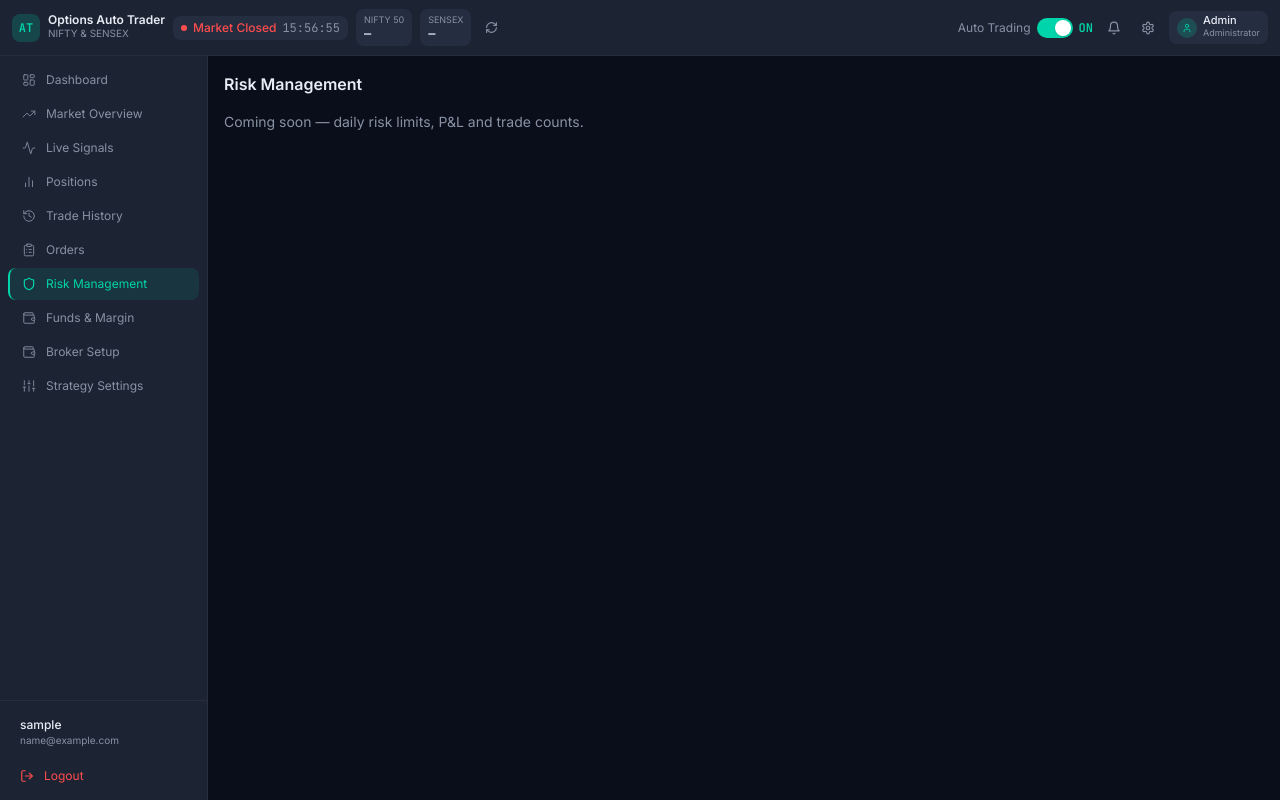
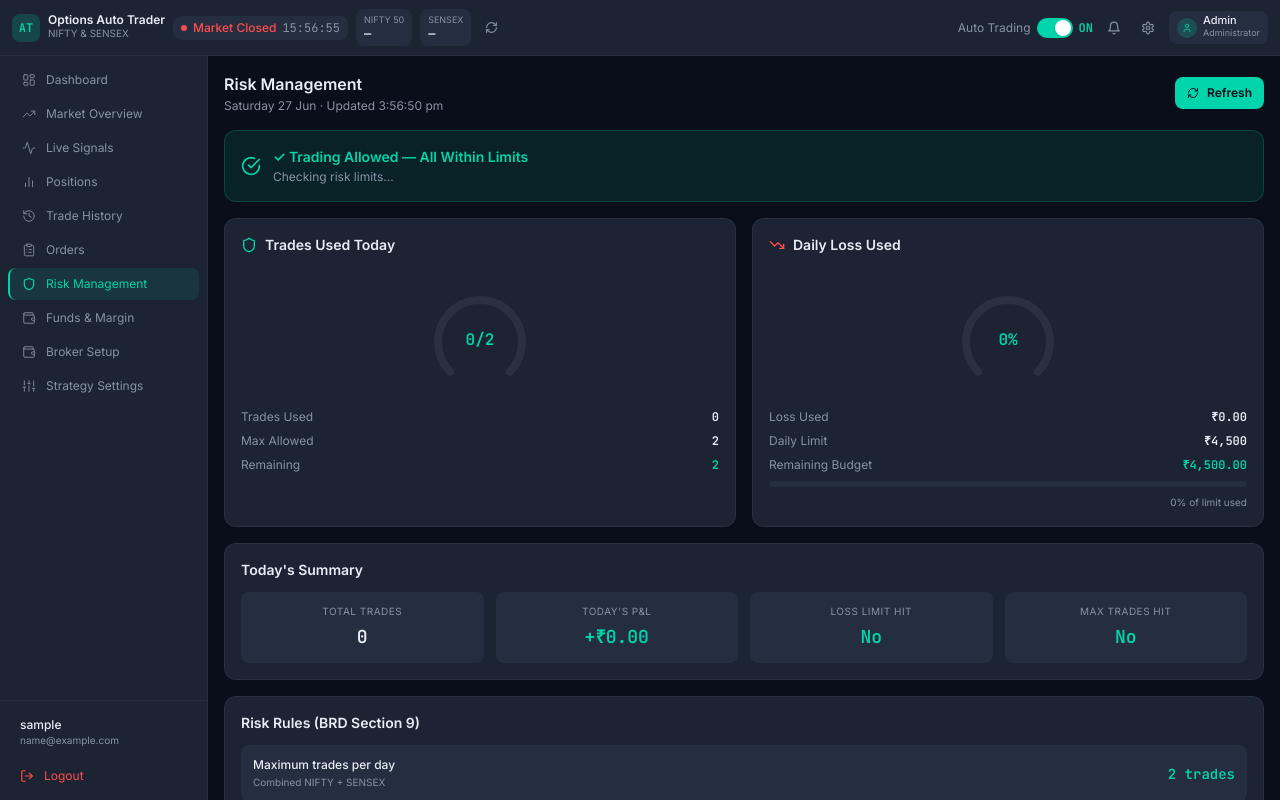
Before and after one commit to ksbakkesh/trade-platform-ui-new, a Next.js app: page /risk in a window 1280 px wide. Built offline with nearby package versions, Linux system fonts and the light colour scheme; no server answers; sample sign-in values are in the browser's storage.

Commit message:
feat: Risk Management page with gauges and daily limits

```diff
--- a/src/app/risk/page.tsx
+++ b/src/app/risk/page.tsx
@@ -1,8 +1,217 @@
-export default function RiskPage() {
+'use client'
+import { useState, useEffect } from 'react'
+import { getAuthHeaders } from '@/lib/auth'
+import { RefreshCw, Shield, TrendingDown, AlertTriangle, CheckCircle } from 'lucide-react'
+import RiskGauge from '@/components/ui/RiskGauge'
+
+const API = process.env.NEXT_PUBLIC_API_URL || 'http://localhost:8080'
+
+function getAccountId() {
+  if (typeof window === 'undefined') return 1
+  return parseInt(localStorage.getItem('tp_broker') || '1')
+}
+
+interface RiskSummary {
+  tradingAllowed: boolean
+  reason: string
+  tradesUsedToday: number
+  maxTradesPerDay: number
+  remainingTrades: number
+  lossUsedToday: number
+  dailyLossLimit: number
+  remainingLossBudget: number
+}
+
+interface DailyPnl {
+  tradeDate: string
+  totalTrades: number
+  totalPnl: number
+  dailyLossLimitHit: boolean
+  maxTradesHit: boolean
+  tradingDisabled: boolean
+}
+
+export default function RiskManagementPage() {
+  const [risk, setRisk] = useState<RiskSummary | null>(null)
+  const [pnl, setPnl] = useState<DailyPnl | null>(null)
+  const [loading, setLoading] = useState(true)
+  const [lastUpdated, setLastUpdated] = useState<string | null>(null)
+
+  const fetchData = async () => {
+    setLoading(true)
+    try {
+      const accountId = getAccountId()
+      const [riskRes, pnlRes] = await Promise.allSettled([
+        fetch(`${API}/api/dashboard/risk/summary?accountId=${accountId}`, { headers: getAuthHeaders() }).then(r => r.ok ? r.json() : null),
+        fetch(`${API}/api/dashboard/risk/daily-pnl?accountId=${accountId}`, { headers: getAuthHeaders() }).then(r => r.ok ? r.json() : null),
+      ])
+      if (riskRes.status === 'fulfilled') setRisk(riskRes.value)
+      if (pnlRes.status === 'fulfilled') setPnl(pnlRes.value)
+      setLastUpdated(new Date().toLocaleTimeString('en-IN'))
+    } catch {}
+    finally { setLoading(false) }
+  }
+
+  useEffect(() => { fetchData() }, [])
+
+  const lossPercent = risk ? Math.round((risk.lossUsedToday / risk.dailyLossLimit) * 100) : 0
+  const tradingAllowed = risk?.tradingAllowed !== false
+
   return (
-    <div className="space-y-4">
-      <h1 className="text-data text-base font-semibold">Risk Management</h1>
-      <p className="text-muted text-sm">Coming soon — daily risk limits, P&L and trade counts.</p>
+    <div className="space-y-4 pb-6">
+      {/* Header */}
+      <div className="flex items-center justify-between">
+        <div>
+          <h1 className="text-data text-base font-semibold">Risk Management</h1>
+          <p className="text-muted text-xs mt-0.5">
+            {new Date().toLocaleDateString('en-IN', { weekday: 'long', day: 'numeric', month: 'short' })}
+            {lastUpdated && ` · Updated ${lastUpdated}`}
+          </p>
+        </div>
+        <button onClick={fetchData} disabled={loading}
+          className="flex items-center gap-2 px-3 py-2 rounded-lg bg-accent text-bg text-xs font-semibold hover:bg-accent/90 transition-colors disabled:opacity-50">
+          <RefreshCw size={12} className={loading ? 'animate-spin' : ''} />
+          Refresh
+        </button>
+      </div>
+
+      {/* Status Banner */}
+      <div className={`p-4 rounded-xl border flex items-center gap-3 ${tradingAllowed ? 'bg-accent/10 border-accent/20' : 'bg-loss/10 border-loss/20'}`}>
+        {tradingAllowed
+          ? <CheckCircle size={20} className="text-accent shrink-0" />
+          : <AlertTriangle size={20} className="text-loss shrink-0" />
+        }
+        <div>
+          <p className={`font-semibold text-sm ${tradingAllowed ? 'text-accent' : 'text-loss'}`}>
+            {tradingAllowed ? '✓ Trading Allowed — All Within Limits' : '✗ Trading Blocked'}
+          </p>
+          <p className="text-muted text-xs mt-0.5">{risk?.reason ?? 'Checking risk limits...'}</p>
+        </div>
+      </div>
+
+      {/* Gauges */}
+      <div className="grid grid-cols-1 sm:grid-cols-2 gap-4">
+        {/* Trades gauge */}
+        <div className="card space-y-4">
+          <div className="flex items-center gap-2">
+            <Shield size={16} className="text-accent" />
+            <h3 className="text-data text-sm font-semibold">Trades Used Today</h3>
+          </div>
+          <div className="flex items-center justify-center py-4">
+            <RiskGauge
+              used={risk?.tradesUsedToday ?? 0}
+              limit={risk?.maxTradesPerDay ?? 2}
+              isCount
+            />
+          </div>
+          <div className="space-y-2">
+            <div className="flex justify-between text-xs">
+              <span className="text-muted">Trades Used</span>
+              <span className="text-data font-mono font-semibold">{risk?.tradesUsedToday ?? 0}</span>
+            </div>
+            <div className="flex justify-between text-xs">
+              <span className="text-muted">Max Allowed</span>
+              <span className="text-data font-mono font-semibold">{risk?.maxTradesPerDay ?? 2}</span>
+            </div>
+            <div className="flex justify-between text-xs">
+              <span className="text-muted">Remaining</span>
+              <span className={`font-mono font-semibold ${(risk?.remainingTrades ?? 2) > 0 ? 'text-accent' : 'text-loss'}`}>
+                {risk?.remainingTrades ?? 2}
+              </span>
+            </div>
+          </div>
+          {risk?.maxTradesPerDay !== undefined && risk.tradesUsedToday >= risk.maxTradesPerDay && (
+            <div className="p-2 rounded-lg bg-loss/10 border border-loss/20">
+              <p className="text-loss text-xs text-center">Daily trade limit reached — no new trades today</p>
+            </div>
+          )}
+        </div>
+
+        {/* Loss gauge */}
+        <div className="card space-y-4">
+          <div className="flex items-center gap-2">
+            <TrendingDown size={16} className="text-loss" />
+            <h3 className="text-data text-sm font-semibold">Daily Loss Used</h3>
+          </div>
+          <div className="flex items-center justify-center py-4">
+            <RiskGauge
+              used={risk?.lossUsedToday ?? 0}
+              limit={risk?.dailyLossLimit ?? 4500}
+            />
+          </div>
+          <div className="space-y-2">
+            <div className="flex justify-between text-xs">
+              <span className="text-muted">Loss Used</span>
+              <span className={`font-mono font-semibold ${(risk?.lossUsedToday ?? 0) > 0 ? 'text-loss' : 'text-data'}`}>
+                ₹{(risk?.lossUsedToday ?? 0).toLocaleString('en-IN', { minimumFractionDigits: 2 })}
+              </span>
+            </div>
+            <div className="flex justify-between text-xs">
+              <span className="text-muted">Daily Limit</span>
+              <span className="text-data font-mono font-semibold">
+                ₹{(risk?.dailyLossLimit ?? 4500).toLocaleString('en-IN')}
+              </span>
+            </div>
+            <div className="flex justify-between text-xs">
+              <span className="text-muted">Remaining Budget</span>
+              <span className={`font-mono font-semibold ${(risk?.remainingLossBudget ?? 4500) > 1000 ? 'text-accent' : 'text-warn'}`}>
+                ₹{(risk?.remainingLossBudget ?? 4500).toLocaleString('en-IN', { minimumFractionDigits: 2 })}
+              </span>
+            </div>
+            <div className="w-full bg-surface-2 rounded-full h-1.5 mt-2">
+              <div
+                className={`h-1.5 rounded-full transition-all ${lossPercent > 80 ? 'bg-loss' : lossPercent > 50 ? 'bg-warn' : 'bg-accent'}`}
+                style={{ width: `${Math.min(lossPercent, 100)}%` }}
+              />
+            </div>
+            <p className="text-muted text-[10px] text-right">{lossPercent}% of limit used</p>
+          </div>
+          {risk?.dailyLossLimit !== undefined && (risk?.lossUsedToday ?? 0) >= risk.dailyLossLimit && (
+            <div className="p-2 rounded-lg bg-loss/10 border border-loss/20">
+              <p className="text-loss text-xs text-center">Daily loss limit hit — trading disabled for today</p>
+            </div>
+          )}
+        </div>
+      </div>
+
+      {/* Today's P&L Summary */}
+      <div className="card space-y-3">
+        <h3 className="text-data text-sm font-semibold">Today's Summary</h3>
+        <div className="grid grid-cols-2 sm:grid-cols-4 gap-3">
+          {[
+            { label: 'Total Trades', value: String(pnl?.totalTrades ?? risk?.tradesUsedToday ?? 0), cls: 'text-data' },
+            { label: "Today's P&L", value: `${(pnl?.totalPnl ?? 0) >= 0 ? '+' : ''}₹${Math.abs(pnl?.totalPnl ?? 0).toLocaleString('en-IN', { minimumFractionDigits: 2 })}`, cls: (pnl?.totalPnl ?? 0) >= 0 ? 'text-accent' : 'text-loss' },
+            { label: 'Loss Limit Hit', value: pnl?.dailyLossLimitHit ? 'Yes' : 'No', cls: pnl?.dailyLossLimitHit ? 'text-loss' : 'text-accent' },
+            { label: 'Max Trades Hit', value: pnl?.maxTradesHit ? 'Yes' : 'No', cls: pnl?.maxTradesHit ? 'text-loss' : 'text-accent' },
+          ].map(item => (
+            <div key={item.label} className="p-3 rounded-lg bg-surface-2 text-center">
+              <p className="text-muted text-[10px] uppercase tracking-wider">{item.label}</p>
+              <p className={`font-mono font-bold text-lg mt-1 ${item.cls}`}>{item.value}</p>
+            </div>
+          ))}
+        </div>
+      </div>
+
+      {/* Risk Rules */}
+      <div className="card space-y-3">
+        <h3 className="text-data text-sm font-semibold">Risk Rules (BRD Section 9)</h3>
+        <div className="space-y-2">
+          {[
+            { rule: 'Maximum trades per day', value: `${risk?.maxTradesPerDay ?? 2} trades`, desc: 'Combined NIFTY + SENSEX' },
+            { rule: 'Daily loss limit', value: `₹${(risk?.dailyLossLimit ?? 4500).toLocaleString('en-IN')}`, desc: 'Auto-stops trading when hit' },
+            { rule: 'Scope', value: 'Combined', desc: 'NIFTY + SENSEX share the same budget' },
+            { rule: 'Reset time', value: '9:15 AM', desc: 'Counters reset every trading day' },
+          ].map(item => (
+            <div key={item.rule} className="flex items-center justify-between p-3 rounded-lg bg-surface-2">
+              <div>
+                <p className="text-data text-xs font-medium">{item.rule}</p>
+                <p className="text-muted text-[10px] mt-0.5">{item.desc}</p>
+              </div>
+              <span className="text-accent font-mono text-sm font-semibold">{item.value}</span>
+            </div>
+          ))}
+        </div>
+      </div>
     </div>
   )
 }
```
